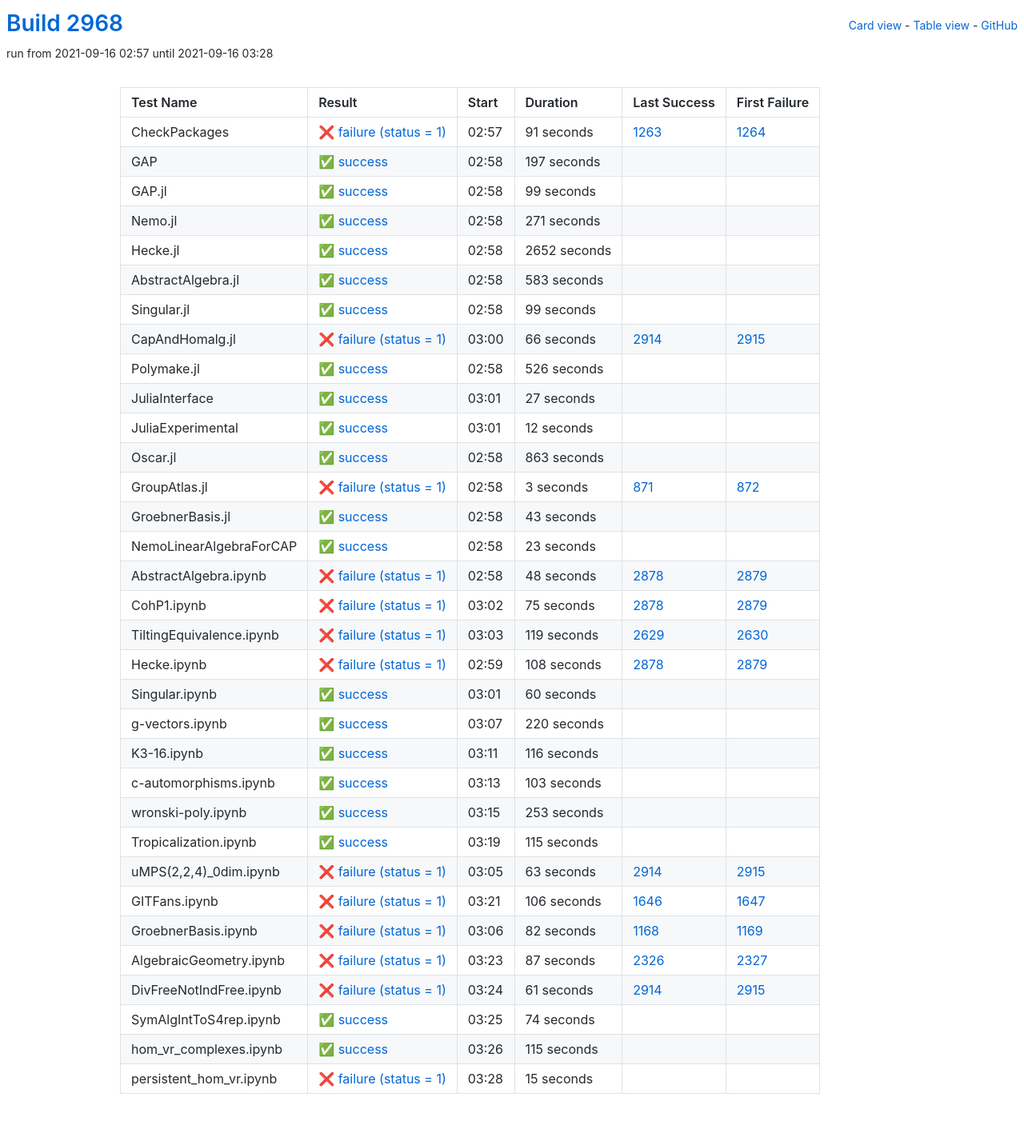
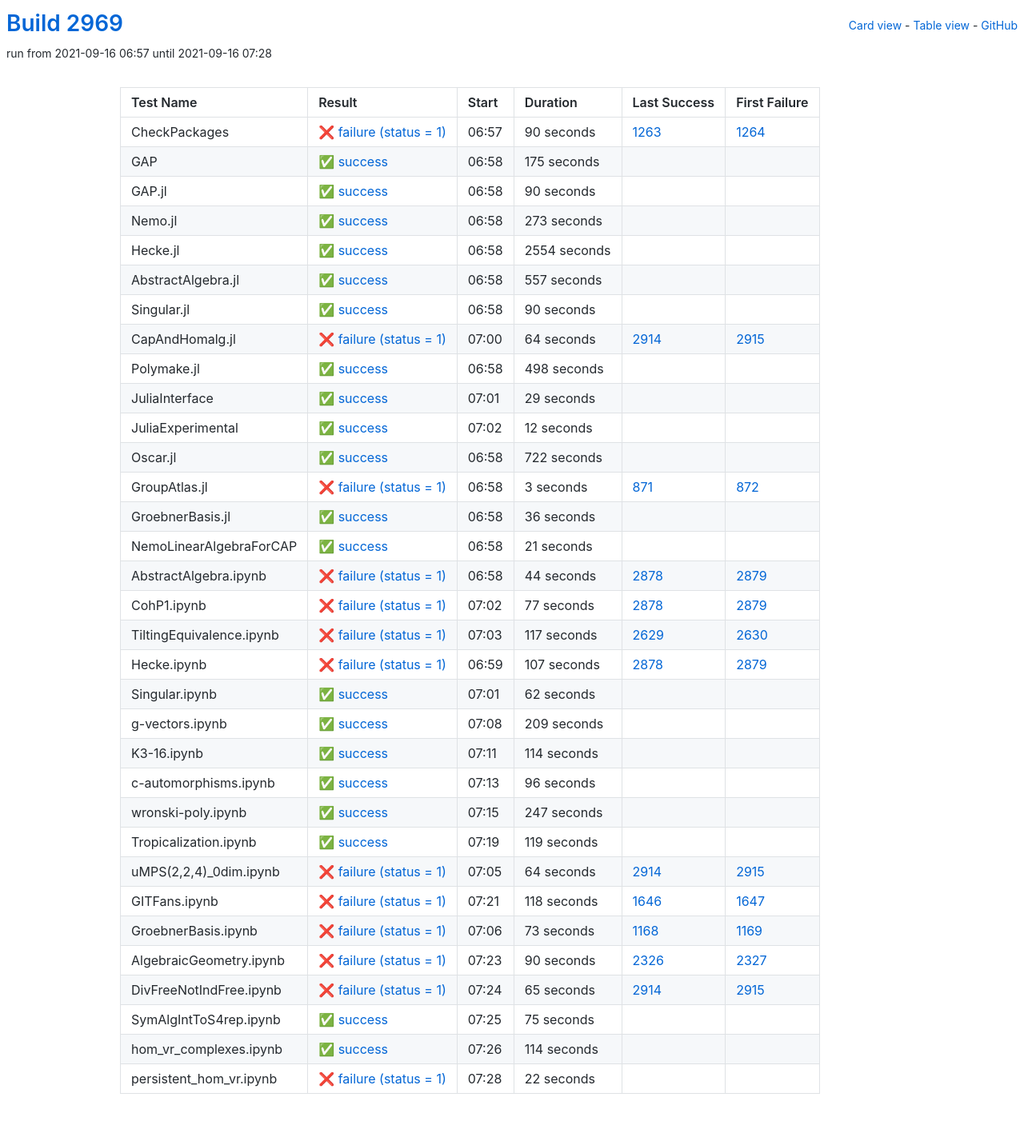
Before and after one commit to oscar-system/oscar-ci-status-stable, a Jekyll site: the page built from table.html, in a window 1280 px wide. Shown: the whole page at 80% size. Built offline with Jekyll 4.4.1, drawn with Linux system fonts in a browser that asks for light colours.

Commit message:
Build #2969

```diff
--- a/_data/ci.yml
+++ b/_data/ci.yml
@@ -1,6 +1,6 @@
 ---
-build: 2968
-build_url: https://oscarci.mathematik.uni-kl.de/job/oscar-stable/2968/
+build: 2969
+build_url: https://oscarci.mathematik.uni-kl.de/job/oscar-stable/2969/
 job: oscar-stable
 organization: oscar-system
 repo: oscar-ci-status-stable
@@ -8,128 +8,128 @@ repourl: https://github.com/oscar-system/oscar-ci-status-stable
 tests:
 - name: CheckPackages
   id: checkpackages
-  log: https://oscarci.mathematik.uni-kl.de/job/oscar-stable/2968/artifact/logs/build-2968/CheckPackages.log
-  start: 2021-09-16 02:57
+  log: https://oscarci.mathematik.uni-kl.de/job/oscar-stable/2969/artifact/logs/build-2969/CheckPackages.log
+  start: 2021-09-16 06:57
   success: false
   exitcode: 1
   status: failure
-  duration: 91
+  duration: 90
   last_success: 1263
   last_success_url: https://oscarci.mathematik.uni-kl.de/job/oscar-stable/1263/
   first_failure: 1264
   first_failure_url: https://oscarci.mathematik.uni-kl.de/job/oscar-stable/1264/
 - name: GAP
   id: gap
-  log: https://oscarci.mathematik.uni-kl.de/job/oscar-stable/2968/artifact/logs/build-2968/GAP.log
-  start: 2021-09-16 02:58
+  log: https://oscarci.mathematik.uni-kl.de/job/oscar-stable/2969/artifact/logs/build-2969/GAP.log
+  start: 2021-09-16 06:58
   success: true
   exitcode: 0
   status: success
-  duration: 197
+  duration: 175
   last_success: false
   last_success_url:
   first_failure: false
   first_failure_url:
 - name: GAP.jl
   id: gap-jl
-  log: https://oscarci.mathematik.uni-kl.de/job/oscar-stable/2968/artifact/logs/build-2968/GAP.jl.log
-  start: 2021-09-16 02:58
+  log: https://oscarci.mathematik.uni-kl.de/job/oscar-stable/2969/artifact/logs/build-2969/GAP.jl.log
+  start: 2021-09-16 06:58
   success: true
   exitcode: 0
   status: success
-  duration: 99
+  duration: 90
   last_success: false
   last_success_url:
   first_failure: false
   first_failure_url:
 - name: Nemo.jl
   id: nemo-jl
-  log: https://oscarci.mathematik.uni-kl.de/job/oscar-stable/2968/artifact/logs/build-2968/Nemo.jl.log
-  start: 2021-09-16 02:58
+  log: https://oscarci.mathematik.uni-kl.de/job/oscar-stable/2969/artifact/logs/build-2969/Nemo.jl.log
+  start: 2021-09-16 06:58
   success: true
   exitcode: 0
   status: success
-  duration: 271
+  duration: 273
   last_success: false
   last_success_url:
   first_failure: false
   first_failure_url:
 - name: Hecke.jl
   id: hecke-jl
-  log: https://oscarci.mathematik.uni-kl.de/job/oscar-stable/2968/artifact/logs/build-2968/Hecke.jl.log
-  start: 2021-09-16 02:58
+  log: https://oscarci.mathematik.uni-kl.de/job/oscar-stable/2969/artifact/logs/build-2969/Hecke.jl.log
+  start: 2021-09-16 06:58
   success: true
   exitcode: 0
   status: success
-  duration: 2652
+  duration: 2554
   last_success: false
   last_success_url:
   first_failure: false
   first_failure_url:
 - name: AbstractAlgebra.jl
   id: abstractalgebra-jl
-  log: https://oscarci.mathematik.uni-kl.de/job/oscar-stable/2968/artifact/logs/build-2968/AbstractAlgebra.jl.log
-  start: 2021-09-16 02:58
+  log: https://oscarci.mathematik.uni-kl.de/job/oscar-stable/2969/artifact/logs/build-2969/AbstractAlgebra.jl.log
+  start: 2021-09-16 06:58
   success: true
   exitcode: 0
   status: success
-  duration: 583
+  duration: 557
   last_success: false
   last_success_url:
   first_failure: false
   first_failure_url:
 - name: Singular.jl
   id: singular-jl
-  log: https://oscarci.mathematik.uni-kl.de/job/oscar-stable/2968/artifact/logs/build-2968/Singular.jl.log
-  start: 2021-09-16 02:58
+  log: https://oscarci.mathematik.uni-kl.de/job/oscar-stable/2969/artifact/logs/build-2969/Singular.jl.log
+  start: 2021-09-16 06:58
   success: true
   exitcode: 0
   status: success
-  duration: 99
+  duration: 90
   last_success: false
   last_success_url:
   first_failure: false
   first_failure_url:
 - name: CapAndHomalg.jl
   id: capandhomalg-jl
-  log: https://oscarci.mathematik.uni-kl.de/job/oscar-stable/2968/artifact/logs/build-2968/CapAndHomalg.jl.log
-  start: 2021-09-16 03:00
+  log: https://oscarci.mathematik.uni-kl.de/job/oscar-stable/2969/artifact/logs/build-2969/CapAndHomalg.jl.log
+  start: 2021-09-16 07:00
   success: false
   exitcode: 1
   status: failure
-  duration: 66
+  duration: 64
   last_success: 2914
   last_success_url: https://oscarci.mathematik.uni-kl.de/job/oscar-stable/2914/
   first_failure: 2915
   first_failure_url: https://oscarci.mathematik.uni-kl.de/job/oscar-stable/2915/
 - name: Polymake.jl
   id: polymake-jl
-  log: https://oscarci.mathematik.uni-kl.de/job/oscar-stable/2968/artifact/logs/build-2968/Polymake.jl.log
-  start: 2021-09-16 02:58
+  log: https://oscarci.mathematik.uni-kl.de/job/oscar-stable/2969/artifact/logs/build-2969/Polymake.jl.log
+  start: 2021-09-16 06:58
   success: true
   exitcode: 0
   status: success
-  duration: 526
+  duration: 498
   last_success: false
   last_success_url:
   first_failure: false
   first_failure_url:
 - name: JuliaInterface
   id: juliainterface
-  log: https://oscarci.mathematik.uni-kl.de/job/oscar-stable/2968/artifact/logs/build-2968/JuliaInterface.log
-  start: 2021-09-16 03:01
+  log: https://oscarci.mathematik.uni-kl.de/job/oscar-stable/2969/artifact/logs/build-2969/JuliaInterface.log
+  start: 2021-09-16 07:01
   success: true
   exitcode: 0
   status: success
-  duration: 27
+  duration: 29
   last_success: false
   last_success_url:
   first_failure: false
   first_failure_url:
 - name: JuliaExperimental
   id: juliaexperimental
-  log: https://oscarci.mathematik.uni-kl.de/job/oscar-stable/2968/artifact/logs/build-2968/JuliaExperimental.log
-  start: 2021-09-16 03:01
+  log: https://oscarci.mathematik.uni-kl.de/job/oscar-stable/2969/artifact/logs/build-2969/JuliaExperimental.log
+  start: 2021-09-16 07:02
   success: true
   exitcode: 0
   status: success
@@ -140,20 +140,20 @@ tests:
   first_failure_url:
 - name: Oscar.jl
   id: oscar-jl
-  log: https://oscarci.mathematik.uni-kl.de/job/oscar-stable/2968/artifact/logs/build-2968/Oscar.jl.log
-  start: 2021-09-16 02:58
+  log: https://oscarci.mathematik.uni-kl.de/job/oscar-stable/2969/artifact/logs/build-2969/Oscar.jl.log
+  start: 2021-09-16 06:58
   success: true
   exitcode: 0
   status: success
-  duration: 863
+  duration: 722
   last_success: false
   last_success_url:
   first_failure: false
   first_failure_url:
 - name: GroupAtlas.jl
   id: groupatlas-jl
-  log: https://oscarci.mathematik.uni-kl.de/job/oscar-stable/2968/artifact/logs/build-2968/GroupAtlas.jl.log
-  start: 2021-09-16 02:58
+  log: https://oscarci.mathematik.uni-kl.de/job/oscar-stable/2969/artifact/logs/build-2969/GroupAtlas.jl.log
+  start: 2021-09-16 06:58
   success: false
   exitcode: 1
   status: failure
@@ -164,240 +164,240 @@ tests:
   first_failure_url: https://oscarci.mathematik.uni-kl.de/job/oscar-stable/872/
 - name: GroebnerBasis.jl
   id: groebnerbasis-jl
-  log: https://oscarci.mathematik.uni-kl.de/job/oscar-stable/2968/artifact/logs/build-2968/GroebnerBasis.jl.log
-  start: 2021-09-16 02:58
+  log: https://oscarci.mathematik.uni-kl.de/job/oscar-stable/2969/artifact/logs/build-2969/GroebnerBasis.jl.log
+  start: 2021-09-16 06:58
   success: true
   exitcode: 0
   status: success
-  duration: 43
+  duration: 36
   last_success: false
   last_success_url:
   first_failure: false
   first_failure_url:
 - name: NemoLinearAlgebraForCAP
   id: nemolinearalgebraforcap
-  log: https://oscarci.mathematik.uni-kl.de/job/oscar-stable/2968/artifact/logs/build-2968/NemoLinearAlgebraForCAP.log
-  start: 2021-09-16 02:58
+  log: https://oscarci.mathematik.uni-kl.de/job/oscar-stable/2969/artifact/logs/build-2969/NemoLinearAlgebraForCAP.log
+  start: 2021-09-16 06:58
   success: true
   exitcode: 0
   status: success
-  duration: 23
+  duration: 21
   last_success: false
   last_success_url:
   first_failure: false
   first_failure_url:
 - name: AbstractAlgebra.ipynb
   id: abstractalgebra-ipynb
-  log: https://oscarci.mathematik.uni-kl.de/job/oscar-stable/2968/artifact/logs/build-2968/AbstractAlgebra.ipynb.log
-  start: 2021-09-16 02:58
+  log: https://oscarci.mathematik.uni-kl.de/job/oscar-stable/2969/artifact/logs/build-2969/AbstractAlgebra.ipynb.log
+  start: 2021-09-16 06:58
   success: false
   exitcode: 1
   status: failure
-  duration: 48
+  duration: 44
   last_success: 2878
   last_success_url: https://oscarci.mathematik.uni-kl.de/job/oscar-stable/2878/
   first_failure: 2879
   first_failure_url: https://oscarci.mathematik.uni-kl.de/job/oscar-stable/2879/
 - name: CohP1.ipynb
   id: cohp1-ipynb
-  log: https://oscarci.mathematik.uni-kl.de/job/oscar-stable/2968/artifact/logs/build-2968/CohP1.ipynb.log
-  start: 2021-09-16 03:02
+  log: https://oscarci.mathematik.uni-kl.de/job/oscar-stable/2969/artifact/logs/build-2969/CohP1.ipynb.log
+  start: 2021-09-16 07:02
   success: false
   exitcode: 1
   status: failure
-  duration: 75
+  duration: 77
   last_success: 2878
   last_success_url: https://oscarci.mathematik.uni-kl.de/job/oscar-stable/2878/
   first_failure: 2879
   first_failure_url: https://oscarci.mathematik.uni-kl.de/job/oscar-stable/2879/
 - name: TiltingEquivalence.ipynb
   id: tiltingequivalence-ipynb
-  log: https://oscarci.mathematik.uni-kl.de/job/oscar-stable/2968/artifact/logs/build-2968/TiltingEquivalence.ipynb.log
-  start: 2021-09-16 03:03
+  log: https://oscarci.mathematik.uni-kl.de/job/oscar-stable/2969/artifact/logs/build-2969/TiltingEquivalence.ipynb.log
+  start: 2021-09-16 07:03
   success: false
   exitcode: 1
   status: failure
-  duration: 119
+  duration: 117
   last_success: 2629
   last_success_url: https://oscarci.mathematik.uni-kl.de/job/oscar-stable/2629/
   first_failure: 2630
   first_failure_url: https://oscarci.mathematik.uni-kl.de/job/oscar-stable/2630/
 - name: Hecke.ipynb
   id: hecke-ipynb
-  log: https://oscarci.mathematik.uni-kl.de/job/oscar-stable/2968/artifact/logs/build-2968/Hecke.ipynb.log
-  start: 2021-09-16 02:59
+  log: https://oscarci.mathematik.uni-kl.de/job/oscar-stable/2969/artifact/logs/build-2969/Hecke.ipynb.log
+  start: 2021-09-16 06:59
   success: false
   exitcode: 1
   status: failure
-  duration: 108
+  duration: 107
   last_success: 2878
   last_success_url: https://oscarci.mathematik.uni-kl.de/job/oscar-stable/2878/
   first_failure: 2879
   first_failure_url: https://oscarci.mathematik.uni-kl.de/job/oscar-stable/2879/
 - name: Singular.ipynb
   id: singular-ipynb
-  log: https://oscarci.mathematik.uni-kl.de/job/oscar-stable/2968/artifact/logs/build-2968/Singular.ipynb.log
-  start: 2021-09-16 03:01
+  log: https://oscarci.mathematik.uni-kl.de/job/oscar-stable/2969/artifact/logs/build-2969/Singular.ipynb.log
+  start: 2021-09-16 07:01
   success: true
   exitcode: 0
   status: success
-  duration: 60
+  duration: 62
   last_success: false
   last_success_url:
   first_failure: false
   first_failure_url:
 - name: g-vectors.ipynb
   id: g-vectors-ipynb
-  log: https://oscarci.mathematik.uni-kl.de/job/oscar-stable/2968/artifact/logs/build-2968/g-vectors.ipynb.log
-  start: 2021-09-16 03:07
+  log: https://oscarci.mathematik.uni-kl.de/job/oscar-stable/2969/artifact/logs/build-2969/g-vectors.ipynb.log
+  start: 2021-09-16 07:08
   success: true
   exitcode: 0
   status: success
-  duration: 220
+  duration: 209
   last_success: false
   last_success_url:
   first_failure: false
   first_failure_url:
 - name: K3-16.ipynb
   id: k3-16-ipynb
-  log: https://oscarci.mathematik.uni-kl.de/job/oscar-stable/2968/artifact/logs/build-2968/K3-16.ipynb.log
-  start: 2021-09-16 03:11
+  log: https://oscarci.mathematik.uni-kl.de/job/oscar-stable/2969/artifact/logs/build-2969/K3-16.ipynb.log
+  start: 2021-09-16 07:11
   success: true
   exitcode: 0
   status: success
-  duration: 116
+  duration: 114
   last_success: false
   last_success_url:
   first_failure: false
   first_failure_url:
 - name: c-automorphisms.ipynb
   id: c-automorphisms-ipynb
-  log: https://oscarci.mathematik.uni-kl.de/job/oscar-stable/2968/artifact/logs/build-2968/c-automorphisms.ipynb.log
-  start: 2021-09-16 03:13
+  log: https://oscarci.mathematik.uni-kl.de/job/oscar-stable/2969/artifact/logs/build-2969/c-automorphisms.ipynb.log
+  start: 2021-09-16 07:13
   success: true
   exitcode: 0
   status: success
-  duration: 103
+  duration: 96
   last_success: false
   last_success_url:
   first_failure: false
   first_failure_url:
 - name: wronski-poly.ipynb
   id: wronski-poly-ipynb
-  log: https://oscarci.mathematik.uni-kl.de/job/oscar-stable/2968/artifact/logs/build-2968/wronski-poly.ipynb.log
-  start: 2021-09-16 03:15
+  log: https://oscarci.mathematik.uni-kl.de/job/oscar-stable/2969/artifact/logs/build-2969/wronski-poly.ipynb.log
+  start: 2021-09-16 07:15
   success: true
   exitcode: 0
   status: success
-  duration: 253
+  duration: 247
   last_success: false
   last_success_url:
   first_failure: false
   first_failure_url:
 - name: Tropicalization.ipynb
   id: tropicalization-ipynb
-  log: https://oscarci.mathematik.uni-kl.de/job/oscar-stable/2968/artifact/logs/build-2968/Tropicalization.ipynb.log
-  start: 2021-09-16 03:19
+  log: https://oscarci.mathematik.uni-kl.de/job/oscar-stable/2969/artifact/logs/build-2969/Tropicalization.ipynb.log
+  start: 2021-09-16 07:19
   success: true
   exitcode: 0
   status: success
-  duration: 115
+  duration: 119
   last_success: false
   last_success_url:
   first_failure: false
   first_failure_url:
 - name: uMPS(2,2,4)_0dim.ipynb
   id: umps-2-2-4-0dim-ipynb
-  log: https://oscarci.mathematik.uni-kl.de/job/oscar-stable/2968/artifact/logs/build-2968/uMPS-2-2-4-_0dim.ipynb.log
-  start: 2021-09-16 03:05
+  log: https://oscarci.mathematik.uni-kl.de/job/oscar-stable/2969/artifact/logs/build-2969/uMPS-2-2-4-_0dim.ipynb.log
+  start: 2021-09-16 07:05
   success: false
   exitcode: 1
   status: failure
-  duration: 63
+  duration: 64
   last_success: 2914
   last_success_url: https://oscarci.mathematik.uni-kl.de/job/oscar-stable/2914/
   first_failure: 2915
   first_failure_url: https://oscarci.mathematik.uni-kl.de/job/oscar-stable/2915/
 - name: GITFans.ipynb
   id: gitfans-ipynb
-  log: https://oscarci.mathematik.uni-kl.de/job/oscar-stable/2968/artifact/logs/build-2968/GITFans.ipynb.log
-  start: 2021-09-16 03:21
+  log: https://oscarci.mathematik.uni-kl.de/job/oscar-stable/2969/artifact/logs/build-2969/GITFans.ipynb.log
+  start: 2021-09-16 07:21
   success: false
   exitcode: 1
   status: failure
-  duration: 106
+  duration: 118
   last_success: 1646
   last_success_url: https://oscarci.mathematik.uni-kl.de/job/oscar-stable/1646/
   first_failure: 1647
   first_failure_url: https://oscarci.mathematik.uni-kl.de/job/oscar-stable/1647/
 - name: GroebnerBasis.ipynb
   id: groebnerbasis-ipynb
-  log: https://oscarci.mathematik.uni-kl.de/job/oscar-stable/2968/artifact/logs/build-2968/GroebnerBasis.ipynb.log
-  start: 2021-09-16 03:06
+  log: https://oscarci.mathematik.uni-kl.de/job/oscar-stable/2969/artifact/logs/build-2969/GroebnerBasis.ipynb.log
+  start: 2021-09-16 07:06
   success: false
   exitcode: 1
   status: failure
-  duration: 82
+  duration: 73
   last_success: 1168
   last_success_url: https://oscarci.mathematik.uni-kl.de/job/oscar-stable/1168/
   first_failure: 1169
   first_failure_url: https://oscarci.mathematik.uni-kl.de/job/oscar-stable/1169/
 - name: AlgebraicGeometry.ipynb
   id: algebraicgeometry-ipynb
-  log: https://oscarci.mathematik.uni-kl.de/job/oscar-stable/2968/artifact/logs/build-2968/AlgebraicGeometry.ipynb.log
-  start: 2021-09-16 03:23
+  log: https://oscarci.mathematik.uni-kl.de/job/oscar-stable/2969/artifact/logs/build-2969/AlgebraicGeometry.ipynb.log
+  start: 2021-09-16 07:23
   success: false
   exitcode: 1
   status: failure
-  duration: 87
+  duration: 90
   last_success: 2326
   last_success_url: https://oscarci.mathematik.uni-kl.de/job/oscar-stable/2326/
   first_failure: 2327
   first_failure_url: https://oscarci.mathematik.uni-kl.de/job/oscar-stable/2327/
 - name: DivFreeNotIndFree.ipynb
   id: divfreenotindfree-ipynb
-  log: https://oscarci.mathematik.uni-kl.de/job/oscar-stable/2968/artifact/logs/build-2968/DivFreeNotIndFree.ipynb.log
-  start: 2021-09-16 03:24
+  log: https://oscarci.mathematik.uni-kl.de/job/oscar-stable/2969/artifact/logs/build-2969/DivFreeNotIndFree.ipynb.log
+  start: 2021-09-16 07:24
   success: false
   exitcode: 1
   status: failure
-  duration: 61
+  duration: 65
   last_success: 2914
   last_success_url: https://oscarci.mathematik.uni-kl.de/job/oscar-stable/2914/
   first_failure: 2915
   first_failure_url: https://oscarci.mathematik.uni-kl.de/job/oscar-stable/2915/
 - name: SymAlgIntToS4rep.ipynb
   id: symalginttos4rep-ipynb
-  log: https://oscarci.mathematik.uni-kl.de/job/oscar-stable/2968/artifact/logs/build-2968/SymAlgIntToS4rep.ipynb.log
-  start: 2021-09-16 03:25
+  log: https://oscarci.mathematik.uni-kl.de/job/oscar-stable/2969/artifact/logs/build-2969/SymAlgIntToS4rep.ipynb.log
+  start: 2021-09-16 07:25
   success: true
   exitcode: 0
   status: success
-  duration: 74
+  duration: 75
   last_success: false
   last_success_url:
   first_failure: false
   first_failure_url:
 - name: hom_vr_complexes.ipynb
   id: hom-vr-complexes-ipynb
-  log: https://oscarci.mathematik.uni-kl.de/job/oscar-stable/2968/artifact/logs/build-2968/hom_vr_complexes.ipynb.log
-  start: 2021-09-16 03:26
+  log: https://oscarci.mathematik.uni-kl.de/job/oscar-stable/2969/artifact/logs/build-2969/hom_vr_complexes.ipynb.log
+  start: 2021-09-16 07:26
   success: true
   exitcode: 0
   status: success
-  duration: 115
+  duration: 114
   last_success: false
   last_success_url:
   first_failure: false
   first_failure_url:
 - name: persistent_hom_vr.ipynb
   id: persistent-hom-vr-ipynb
-  log: https://oscarci.mathematik.uni-kl.de/job/oscar-stable/2968/artifact/logs/build-2968/persistent_hom_vr.ipynb.log
-  start: 2021-09-16 03:28
+  log: https://oscarci.mathematik.uni-kl.de/job/oscar-stable/2969/artifact/logs/build-2969/persistent_hom_vr.ipynb.log
+  start: 2021-09-16 07:28
   success: false
   exitcode: 1
   status: failure
-  duration: 15
+  duration: 22
   last_success: false
   last_success_url:
   first_failure: false
```
Also changed, not shown: README.md.
